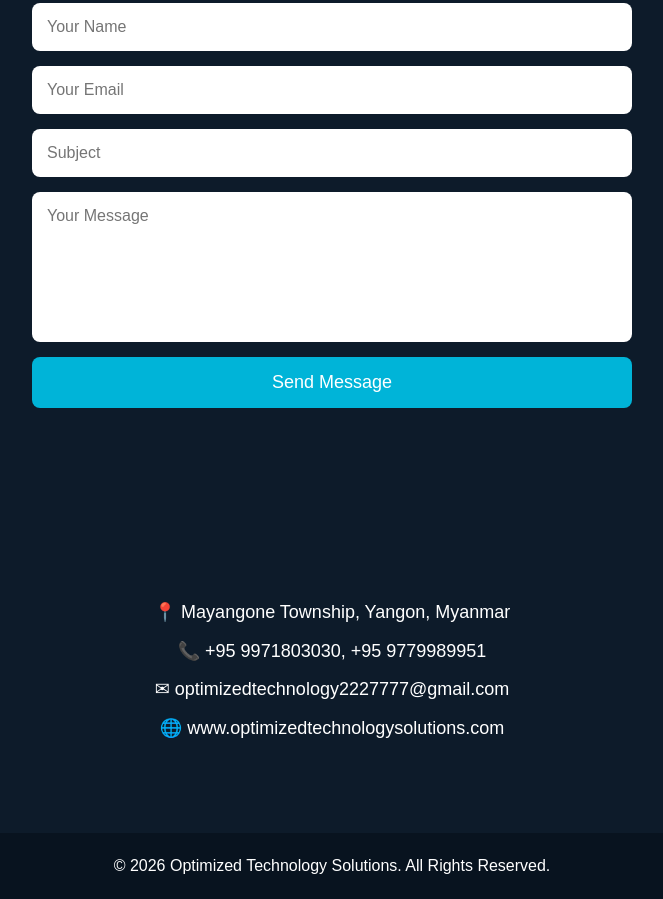
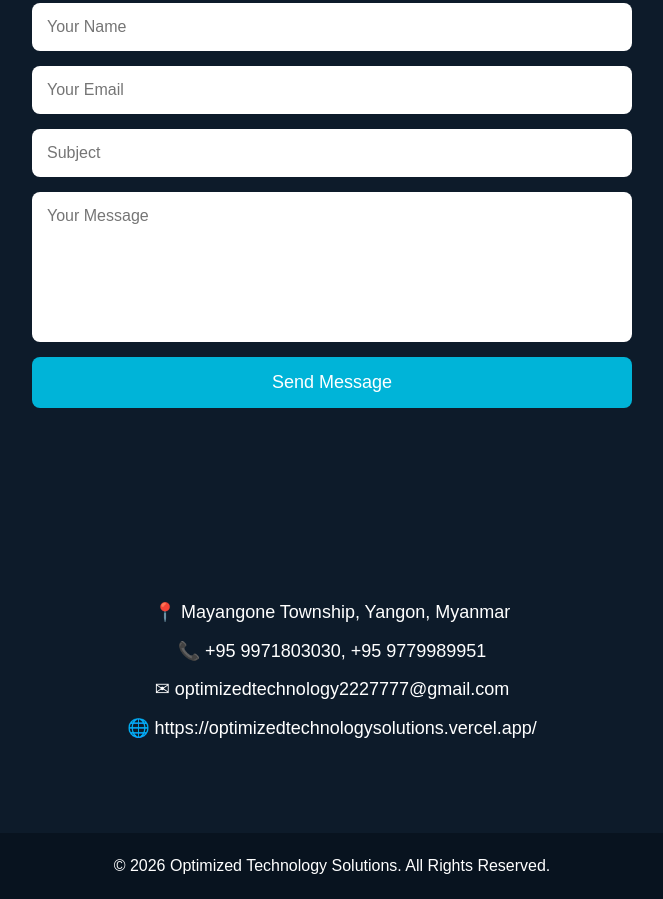
Before and after one commit to myomyatpaing/OTS, a plain HTML site: page index.html in a window 1280 px wide. Shown: the part 2160-3059 px from the top of the page, without its empty margins (308-971 px from the left). Drawn offline with nearby package versions, Linux system fonts and the light colour scheme.

Commit message:
Update index.html

```diff
--- a/index.html
+++ b/index.html
@@ -463,7 +463,7 @@ console.log(error);
 
 <p>✉ optimizedtechnology2227777@gmail.com</p>
 
-<p>🌐 www.optimizedtechnologysolutions.com</p>
+<p>🌐 https://optimizedtechnologysolutions.vercel.app/</p>
 
 </section>
 <footer>
```
